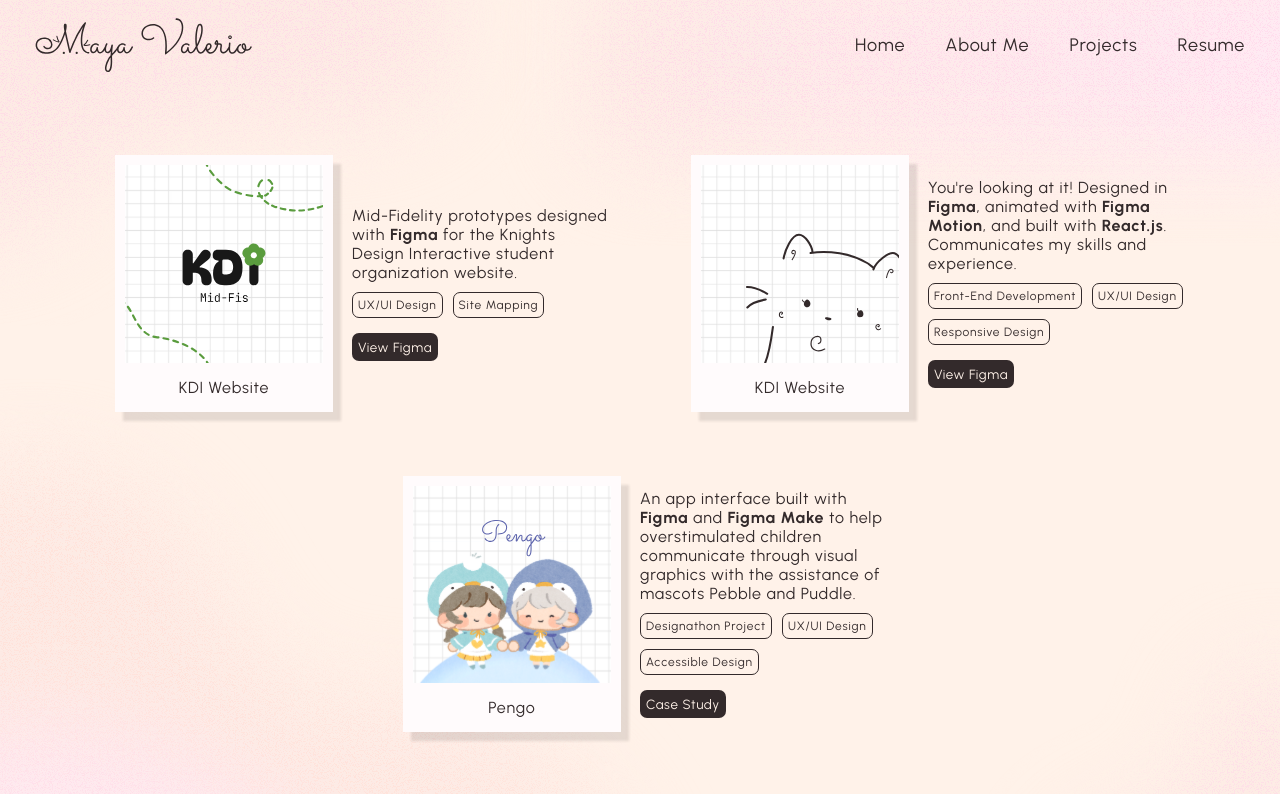
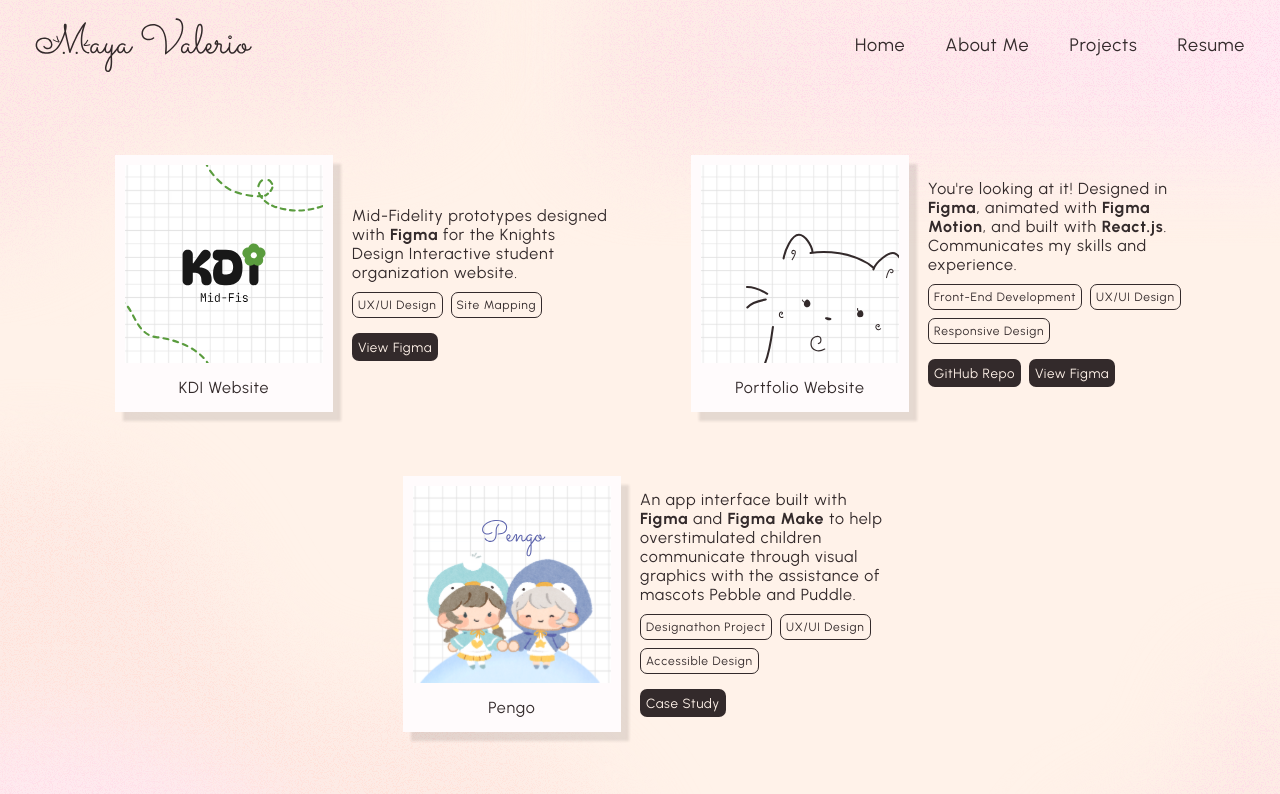
Before and after one commit to mirimaya/mayavalerio-v2, a React (Vite) app: page /projects in a window 1280 px wide. Shown: the top 794 px of the page. Built offline with nearby package versions, Linux system fonts and the light colour scheme.

Commit message:
Renaming portfolio website polaroid in projects.jsx and adding link to github repo.

```diff
--- a/src/Pages/Projects.css
+++ b/src/Pages/Projects.css
@@ -58,7 +58,7 @@
 .project-badges {
     display: flex;
     flex-wrap: wrap;
-    gap: 10px;
+    gap: 8px;
 
     li {
         font-size: 12px;
@@ -72,6 +72,12 @@
 .stay-tuned {
     margin-top: 8vh;
     text-align: center;
+}
+
+.project-buttons {
+    display: flex;
+    flex-wrap: wrap;
+    gap: 8px;
 }
 
 .read-more-btn {
--- a/src/Pages/Projects.jsx
+++ b/src/Pages/Projects.jsx
@@ -34,7 +34,7 @@ function Projects() {
                     <div className='project-img'>
                         <figure>
                             <img src={Portimage} alt='An image of two children mascot characters holding hands with the caption Pengo'></img>
-                            <figcaption>KDI Website</figcaption>
+                            <figcaption>Portfolio Website</figcaption>
                         </figure>
                     </div>
                     <div className='project-details'>
@@ -44,7 +44,10 @@ function Projects() {
                             <li>UX/UI Design</li>
                             <li>Responsive Design</li>
                         </ul>
-                        <button className='read-more-btn'><a href='https://www.figma.com/design/eqx8LIX4XakviOkmlTrOlS/Portfolio?node-id=1-3' target='_blank' rel='noopener noreferrer'>View Figma</a></button>
+                        <div className='project-buttons'>
+                            <button className='read-more-btn'><a href='https://github.com/mirimaya/mayavalerio-v2' target='_blank' rel='noopener noreferrer'>GitHub Repo</a></button>
+                            <button className='read-more-btn'><a href='https://www.figma.com/design/eqx8LIX4XakviOkmlTrOlS/Portfolio?node-id=1-3' target='_blank' rel='noopener noreferrer'>View Figma</a></button>
+                        </div>
                     </div>
                 </div>
 
```
